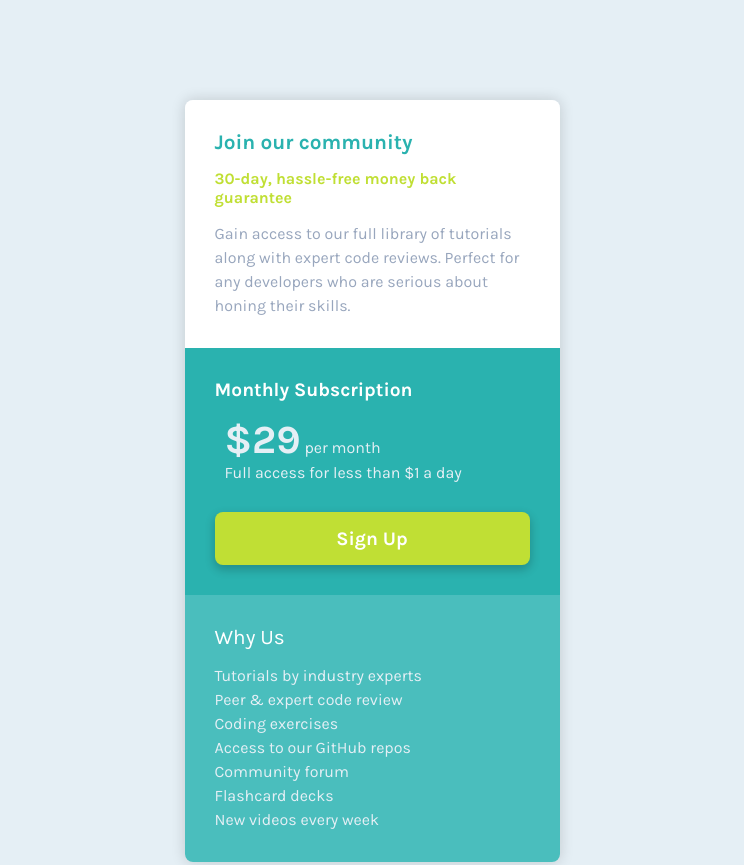
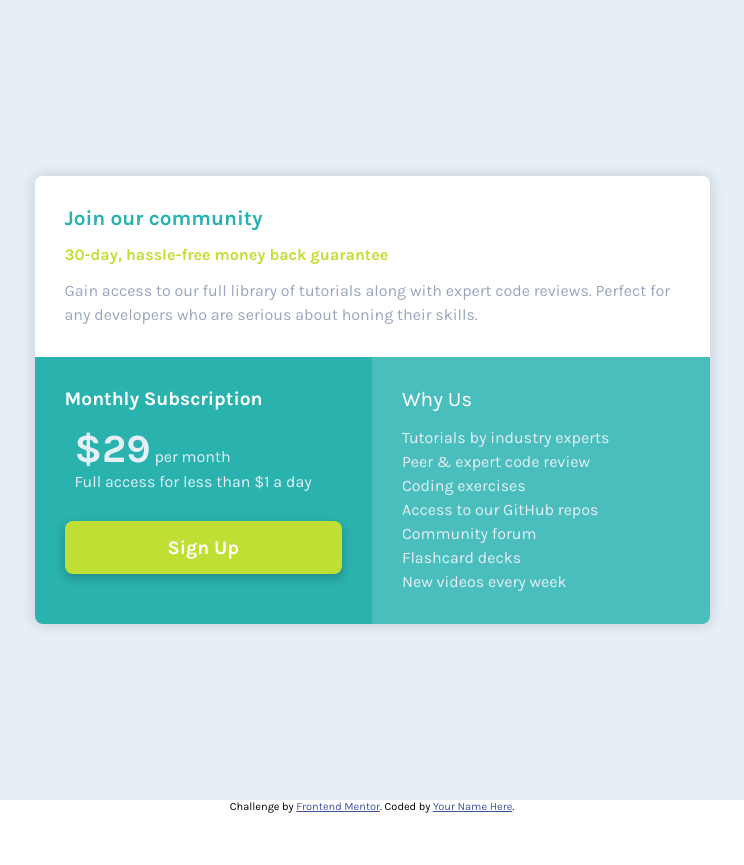
Before and after one commit to CodeGazer90/single-price-grid, a plain HTML site: page index.html in a window 1280 px wide. Shown: the top 865 px of the page, without its empty margins (268-1012 px from the left). After the commit the page ends 813 px from the top, so only its background shows below. Drawn offline with Linux system fonts and the light colour scheme.

Commit message:
wide screen completed

```diff
--- a/style.css
+++ b/style.css
@@ -112,6 +112,24 @@ section{
     color: hsl(204, 43%, 93%);
     line-height: 1.5rem;
 }
+
+@media only screen and (min-width: 768px){
+.container{
+    grid-template-columns: 1fr 1fr;
+}
+.item-1{
+    grid-area: 1/1/2/3;
+}
+.item-2, .item-3{
+    grid-row: 2;
+}
+
+.container{
+    max-width: 675px;
+}
+}
+
+
 .attribution { font-size: 11px; text-align: center; }
 
 .attribution a { color: hsl(228, 45%, 44%); }
```
